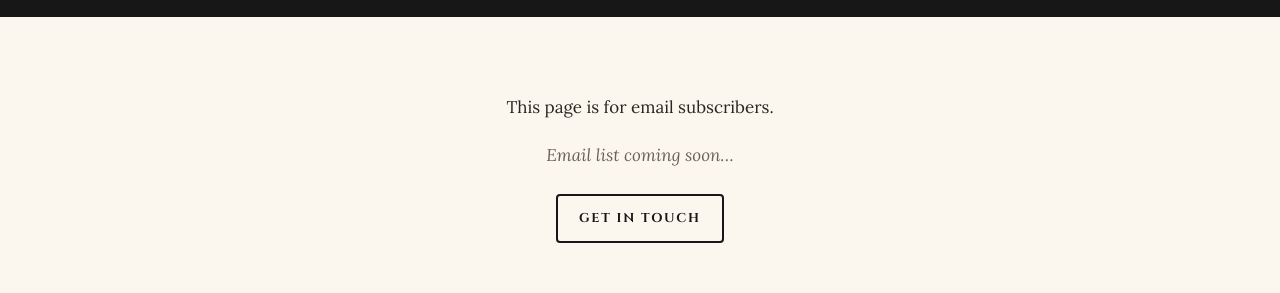
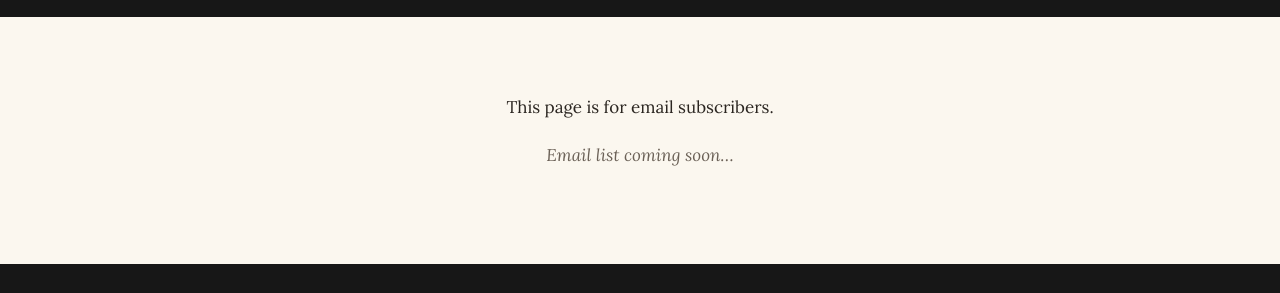
Before and after one commit to tbuitendyk/Sarahs_Website, a plain HTML site: page short-stories.html in a window 1280 px wide. Shown: the part 242-535 px from the top of the page. Drawn offline with nearby package versions, Linux system fonts and the light colour scheme.

Commit message:
Remove the Get in touch button from Short Stories for Subscribers
Co-Authored-By: Claude Opus 5.5 <noreply@anthropic.com>
Claude-Session: https://claude.ai/code/session_01AW9JvQrBurJZ7swBzurNNP

```diff
--- a/short-stories.html
+++ b/short-stories.html
@@ -59,9 +59,6 @@
       <div class="wrap wrap-narrow center">
         <p>This page is for email subscribers.</p>
         <p class="coming-soon">Email list coming soon…</p>
-        <div class="btn-row btn-row-center">
-          <a class="btn btn-outline" href="contact.html">Get in touch</a>
-        </div>
       </div>
     </section>
   </main>
```
